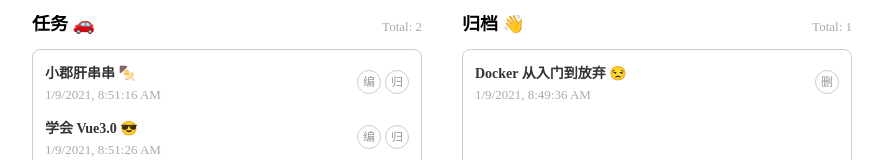
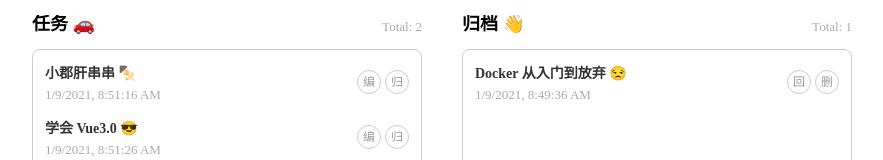
Before and after one commit to cuizhichen/Vue3-TodoList, a Vue app: page / in a window 1280 px wide. Shown: the part 238-398 px from the top of the page, without its empty margins (198-1081 px from the left). Built offline with nearby package versions, Linux system fonts and the light colour scheme.

Commit message:
完成回档功能

```diff
--- a/src/api/index.ts
+++ b/src/api/index.ts
@@ -74,3 +74,22 @@
       r({ status: true });
     });
   });
+
+export const backArchive = (id: number) =>
+  new Promise<{ status: true }>(r => {
+    proxy(() => {
+      db.archive = db.archive.filter(r => {
+        if (r.id === id) {
+          db.todo.unshift({
+            id: r.sourceId,
+            title: r.title,
+            createTime: r.createTime
+          });
+          return false;
+        }
+        return true;
+      });
+
+      r({ status: true });
+    });
+  });
--- a/src/pages/Home/Index.vue
+++ b/src/pages/Home/Index.vue
@@ -44,6 +44,7 @@
                 :item="i"
                 :isTodo="false"
                 @onArchiveDeleted="refetch"
+                @onBackArchive="refetch"
               />
             </template>
             <div v-else>Empty.</div>
--- a/src/pages/Home/components/Item.vue
+++ b/src/pages/Home/components/Item.vue
@@ -3,14 +3,15 @@
     :class="[
       'item',
       (deleteTodoLoading || deleteArchiveLoading || isDelted) && 'deleting',
-      updateTodoLoading && 'editing'
+      updateTodoLoading && 'editing',
+      (backArchiveLoading || isBacked) && 'backing'
     ]"
   >
     <div class="left">
       <input
         class="edit-input"
         type="text"
-        v-focus
+        v-focusx
         v-if="isEditing"
         :value="item.title"
         ref="editInput"
@@ -29,9 +30,14 @@
         <span class="edit" title="编辑" @click="onClickEdit">编</span>
         <span class="delete" title="归档" @click="deleteTodo(item.id)">归</span>
       </template>
-      <span v-else class="delete" title="删除" @click="deleteArchive(item.id)">
-        删
-      </span>
+      <template v-else>
+        <span class="back" title="回档" @click="backArchive(item.id)">
+          回
+        </span>
+        <span class="delete" title="删除" @click="deleteArchive(item.id)">
+          删
+        </span>
+      </template>
     </div>
     <div
       class="deleting-mask"
@@ -46,6 +52,11 @@
         待办项更新中
       </span>
     </div>
+    <div class="backing-mask" v-if="backArchiveLoading || isBacked">
+      <span class="inner-text">
+        回档中
+      </span>
+    </div>
   </div>
 </template>
 
@@ -55,7 +66,8 @@
 import {
   deleteTodo as deleteTodoApi,
   deleteArchive as deleteArchiveApi,
-  updateTodo as updateTodoApi
+  updateTodo as updateTodoApi,
+  backArchive as backArchiveApi
 } from "@/api";
 import { defineComponent, PropType, ref, toRefs } from "vue";
 
@@ -70,14 +82,38 @@
       default: true
     }
   },
-  emits: ["onTodoUpdated", "onTodoDeleted", "onArchiveDeleted"],
+  emits: [
+    "onTodoUpdated",
+    "onTodoDeleted",
+    "onArchiveDeleted",
+    "onBackArchive"
+  ],
   setup(props, { emit }) {
     const { item } = toRefs(props);
     const isDelted = ref(false);
     const isEditing = ref(false);
+    const isBacked = ref(false);
     const editInput = ref<HTMLInputElement>();
+
     const [updateTodo, { loading: updateTodoLoading }] = useMutation(
-      updateTodoApi
+      updateTodoApi,
+      {
+        onComplated: () => {
+          if (item?.value && editInput.value) {
+            isEditing.value = false;
+            item.value.title = editInput.value.value;
+          }
+        }
+      }
+    );
+    const [backArchive, { loading: backArchiveLoading }] = useMutation(
+      backArchiveApi,
+      {
+        onComplated: () => {
+          isBacked.value = true;
+          emit("onBackArchive");
+        }
+      }
     );
     const [deleteTodo, { loading: deleteTodoLoading }] = useMutation(
       deleteTodoApi,
@@ -102,7 +138,7 @@
       isEditing.value = true;
     };
 
-    const onClickSave = async () => {
+    const onClickSave = () => {
       const newValue = editInput.value?.value;
 
       if (item?.value && newValue) {
@@ -110,14 +146,14 @@
           isEditing.value = false;
           return;
         }
-        await updateTodo(item.value.id, newValue);
-        isEditing.value = false;
-        item.value.title = newValue;
+        updateTodo(item.value.id, newValue);
       } else {
         console.error("异常错误");
         alert("待办项标题不可为空");
       }
     };
+
+    // const backArchive = (id: number) => {};
 
     return {
       deleteTodo,
@@ -129,7 +165,10 @@
       onClickEdit,
       onClickSave,
       editInput,
-      updateTodoLoading
+      updateTodoLoading,
+      backArchive,
+      backArchiveLoading,
+      isBacked
     };
   }
 });
@@ -143,7 +182,7 @@
   justify-content: space-between;
   position: relative;
 
-  &:not(.deleting):not(.editing):hover {
+  &:not(.deleting):not(.editing):not(.backing):hover {
     background: #dbdefd;
   }
 
@@ -186,7 +225,8 @@
     .edit,
     .delete,
     .save,
-    .cancel {
+    .cancel,
+    .back {
       display: inline-flex;
       justify-content: center;
       align-items: center;
@@ -196,7 +236,8 @@
       border-radius: 50%;
       cursor: pointer;
     }
-    .edit {
+    .edit,
+    .back {
       margin-right: 4px;
       &:hover {
         border-color: blue;
@@ -230,7 +271,8 @@
   }
 
   .deleting-mask,
-  .editing-mask {
+  .editing-mask,
+  .backing-mask {
     position: absolute;
     left: 0;
     top: 0;
@@ -253,7 +295,8 @@
     background: rgba(red, 0.3);
     color: #b30000;
   }
-  .editing-mask {
+  .editing-mask,
+  .backing-mask {
     background: rgba(blue, 0.3);
     color: blue;
   }
```
